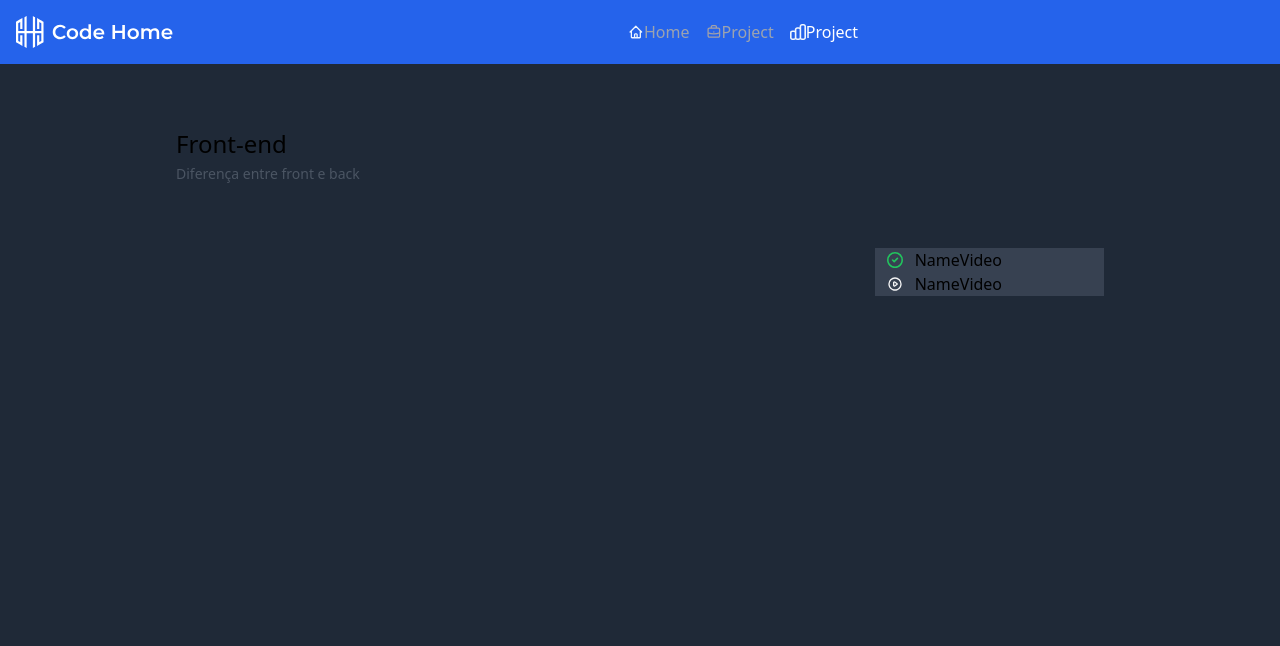
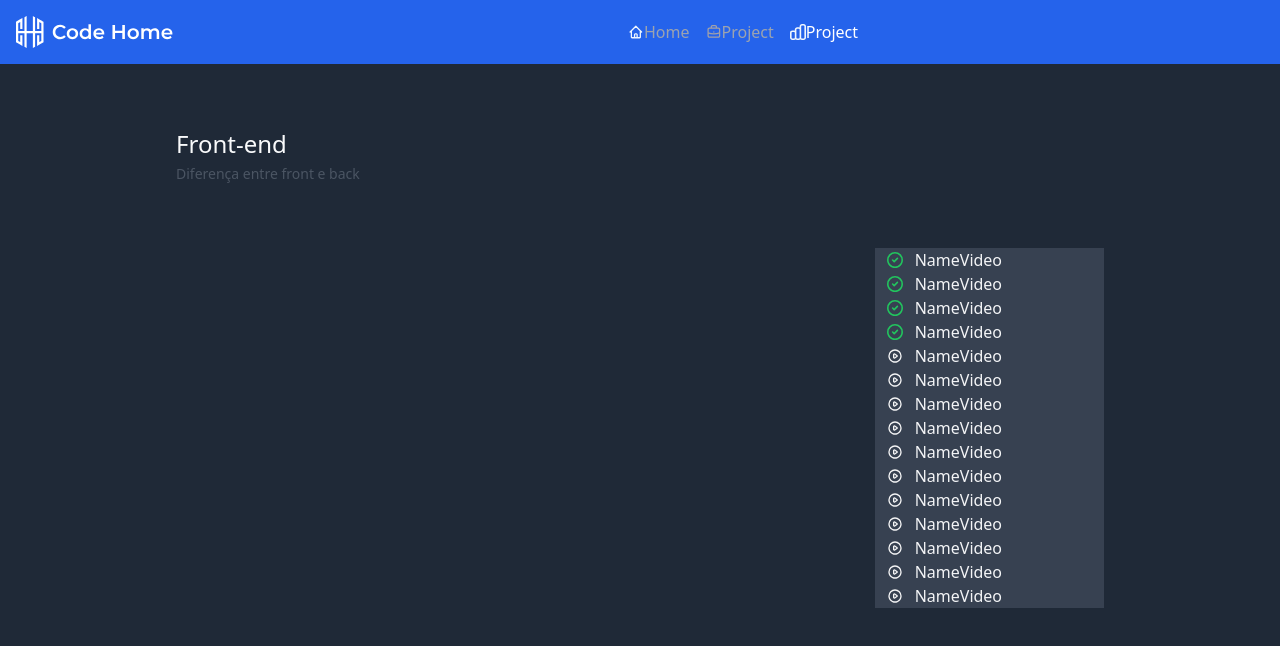
Before and after one commit to equipe-120/FrontEnd, a React (Create React App) app in the folder codehome_/: page /class in a window 1280 px wide. Shown: the top 646 px of the page. Built offline with nearby package versions, Linux system fonts and the light colour scheme.

Commit message:
ajustes finais de algumas fontes

```diff
--- a/codehome_/src/pages/CadastroTerceiros.tsx
+++ b/codehome_/src/pages/CadastroTerceiros.tsx
@@ -1,3 +1,4 @@
+import { Link } from 'react-router-dom';
 import imgRightBlue from '../Assets/CadastroTerceiros/BackgroundRight.svg'
 
 const CadastroTercerios = () => {
@@ -95,11 +96,14 @@ const CadastroTercerios = () => {
                                 </div>
                             </div>
                         </div>
+                        <Link to="/">
                         <div className="flex justify-center my-10">
+
                             <button className=" bg-blue-600 w-full text-center h-12 text-gray-50">
                                 Cadastrar empresa
                             </button>
                         </div>
+                        </Link>
                     </div>
                 </div>
             </div>
--- a/codehome_/src/pages/Class.tsx
+++ b/codehome_/src/pages/Class.tsx
@@ -9,15 +9,28 @@ const Class = () => {
     return (
         <div className="h-screen w-screen bg-gray-800">
             <Header/>
-            <div className=" my-16 mx-44">
+            <div className=" my-16 mx-44 text-gray-50">
                 <InfoSubHeader description="Diferença entre front e back" title="Front-end"/>
             </div>
             <div className="flex mx-44 space-x-20">
                 <div className="w-2/3">
                     <ReactPlayer url="https://www.youtube.com/watch?v=g4ducuSNfc0" />
                 </div>
-                <div className="w-1/3">
+                <div className="w-1/3 text-gray-100 font-light" >
                     <ListVideo nameVideo="NameVideo" status={true} />
+                    <ListVideo nameVideo="NameVideo" status={true} />
+                    <ListVideo nameVideo="NameVideo" status={true} />
+                    <ListVideo nameVideo="NameVideo" status={true} />
+                    <ListVideo nameVideo="NameVideo" status={false}/>
+                    <ListVideo nameVideo="NameVideo" status={false}/>
+                    <ListVideo nameVideo="NameVideo" status={false}/>
+                    <ListVideo nameVideo="NameVideo" status={false}/>
+                    <ListVideo nameVideo="NameVideo" status={false}/>
+                    <ListVideo nameVideo="NameVideo" status={false}/>
+                    <ListVideo nameVideo="NameVideo" status={false}/>
+                    <ListVideo nameVideo="NameVideo" status={false}/>
+                    <ListVideo nameVideo="NameVideo" status={false}/>
+                    <ListVideo nameVideo="NameVideo" status={false}/>
                     <ListVideo nameVideo="NameVideo" status={false}/>
                 </div>
             </div>
```
